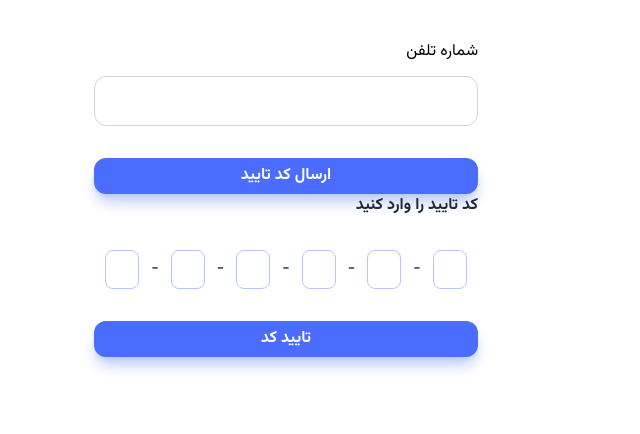
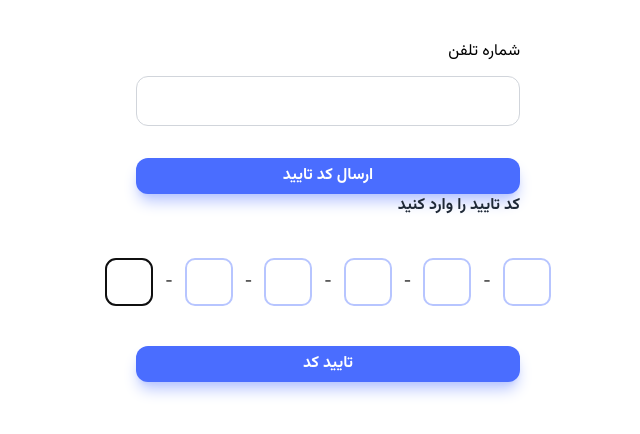
Before and after one commit to azimhatami/karava, a React (Vite) app in the folder frontend/: page /auth in a window 1280 px wide. Shown: the top 434 px of the page, without its empty margins (549-1189 px from the left). Built offline with nearby package versions, Linux system fonts and the light colour scheme; the HTML template or start-up script is replaced by a standard one.

Commit message:
Fix: Otp input is not showing

```diff
--- a/frontend/src/features/authentication/CheckOTPForm.jsx
+++ b/frontend/src/features/authentication/CheckOTPForm.jsx
@@ -1,26 +1,28 @@
 import React, { useState } from "react";
-import OTPInput from "react-otp-input";
+import OtpInput from "react-otp-input";
 
 function CheckOTPForm() {
   const [otp, setOtp] = useState("");
   return (
-    <div className="space-y-8">
+    <div className="space-y-10">
       <p className="font-bold text-secondary-800">کد تایید را وارد کنید</p>
-      <OTPInput
+      <OtpInput
         value={otp}
         onChange={setOtp}
         numInputs={6}
-        renderSeparator={<span> - </span>}
-        renderInput={(props) => <input {...props}/>}
-        inputType="number"
+        shouldAutoFocus
+        isInputNum='true'
+        renderSeparator={<span>-</span>}
+        renderInput={(props) => <input {...props} />}
         containerStyle='flex flex-row-reverse gap-x-3 justify-center'
         inputStyle={{
-            widht: '2.5rem',
-            padding: '0.4rem 1rem',
-            border: '1px solid rgb(var(--color-primary-300))',
-            borderRadius: '0.5rem',
+          width: '3rem',
+          height: '3rem',
+          borderRadius: 10,
+          border: '2px solid rgb(var(--color-primary-300))',
         }}
       />
+
       <button className="btn btn-primary w-full">تایید کد</button>
     </div>
   );
```
